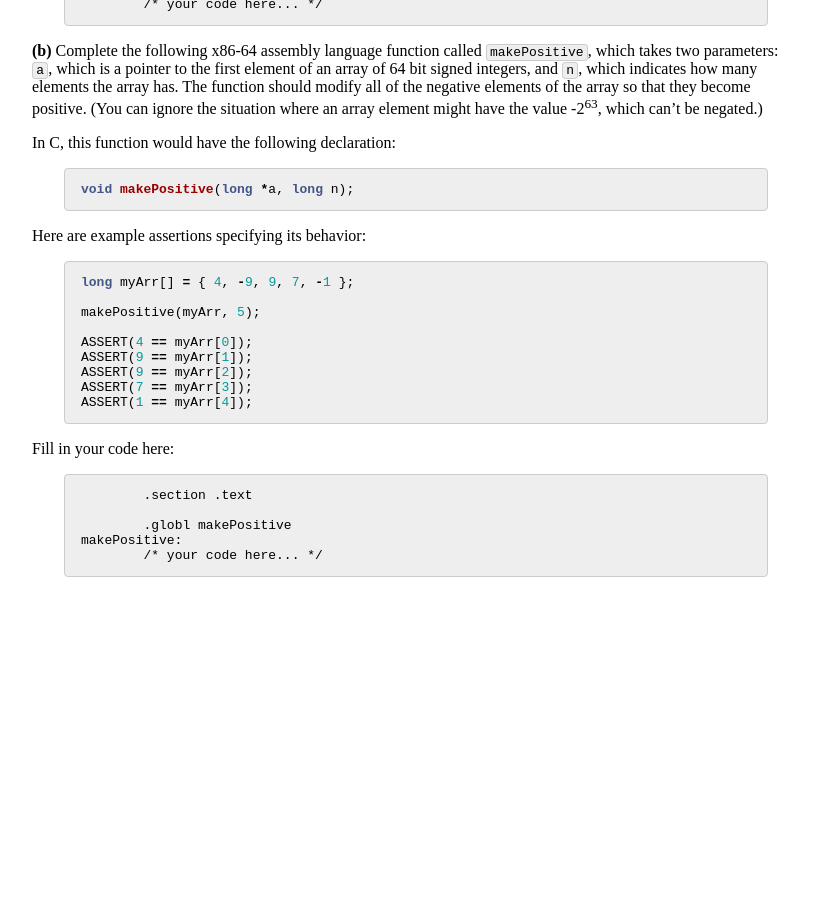
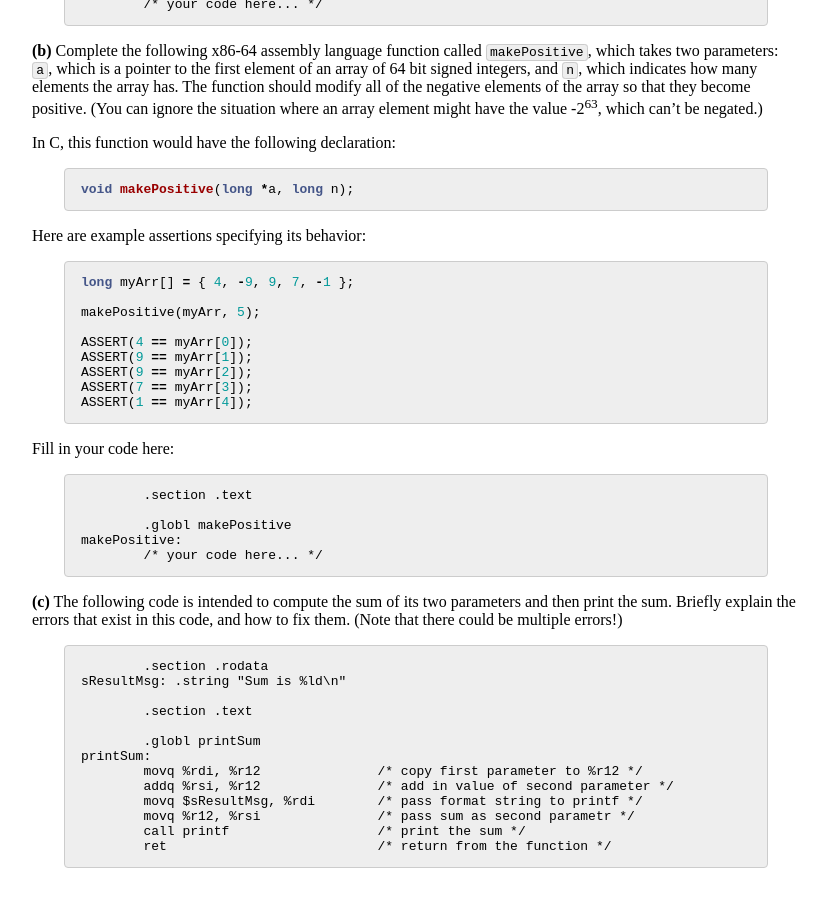
Before and after one commit to jhucsf/spring2020, a Jekyll site: the page built from exercise/midterm_review.md, in a window 1280 px wide and 900 px high, scrolled down 2322 px. Shown: the whole window, without its empty margins (224-1050 px from the left). Built offline with Jekyll 4.4.1, drawn with Linux system fonts in a browser that asks for light colours; before the commit the page ends 2931 px from its top, so only the background shows below that; some of the changed text lies outside the part shown.

Commit message:
added find the bug(s) x86-64 question

````diff
--- a/exercise/midterm_review.md
+++ b/exercise/midterm_review.md
@@ -146,3 +146,21 @@ Fill in your code here:
 makePositive:
 	/* your code here... */
 ```
+
+**(c)** The following code is intended to compute the sum of its two parameters and then print the sum.  Briefly explain the errors that exist in this code, and how to fix them.  (Note that there could be multiple errors!)
+
+```
+	.section .rodata
+sResultMsg: .string "Sum is %ld\n"
+
+	.section .text
+
+	.globl printSum
+printSum:
+	movq %rdi, %r12               /* copy first parameter to %r12 */
+	addq %rsi, %r12               /* add in value of second parameter */
+	movq $sResultMsg, %rdi        /* pass format string to printf */
+	movq %r12, %rsi               /* pass sum as second parametr */
+	call printf                   /* print the sum */
+	ret                           /* return from the function */
+```
````
Also changed, not shown: other parts of exercise/midterm_review.md (+1 -1 lines).
